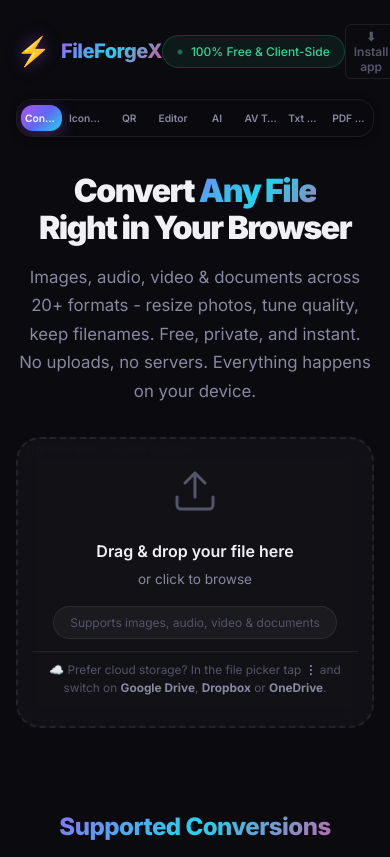
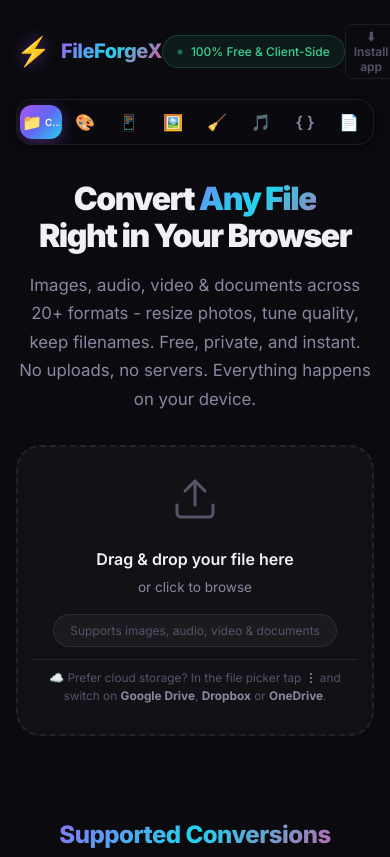
Before and after one commit to pratikachar/fileconvert, a website built with Vite: page index.html in a window 390 px wide. Shown: the top 857 px of the page. Built offline with nearby package versions, Linux system fonts and the light colour scheme.

Commit message:
icon-only mobile nav with active label, aria labels everywhere
Phones show 8 icon buttons (active keeps its label); desktop unchanged. aria-label+title on all nav buttons.

Mobile audit extended and green.

```diff
--- a/index.html
+++ b/index.html
@@ -75,35 +75,35 @@
       <!-- Navigation Tabs - outside <header> so position:sticky can pin them to the
            viewport; a sticky child can only travel within its parent's box. -->
       <nav class="nav-tabs" role="tablist">
-          <button class="nav-tab active" id="tab-btn-converter" data-tab="converter" role="tab" aria-selected="true">
+          <button class="nav-tab active" id="tab-btn-converter" data-tab="converter" role="tab" aria-selected="true" aria-label="Converter" title="Converter">
             <span class="tab-icon">📁</span>
             <span class="tab-label">Converter</span>
           </button>
-          <button class="nav-tab" id="tab-btn-icon" data-tab="icon" role="tab" aria-selected="false">
+          <button class="nav-tab" id="tab-btn-icon" data-tab="icon" role="tab" aria-selected="false" aria-label="Icon Maker" title="Icon Maker">
             <span class="tab-icon">🎨</span>
             <span class="tab-label">Icon Maker</span>
           </button>
-          <button class="nav-tab" id="tab-btn-qr" data-tab="qr" role="tab" aria-selected="false">
+          <button class="nav-tab" id="tab-btn-qr" data-tab="qr" role="tab" aria-selected="false" aria-label="QR" title="QR">
             <span class="tab-icon">📱</span>
             <span class="tab-label">QR</span>
           </button>
-          <button class="nav-tab" id="tab-btn-editor" data-tab="editor" role="tab" aria-selected="false">
+          <button class="nav-tab" id="tab-btn-editor" data-tab="editor" role="tab" aria-selected="false" aria-label="Editor" title="Editor">
             <span class="tab-icon">🖼️</span>
             <span class="tab-label">Editor</span>
           </button>
-          <button class="nav-tab" id="tab-btn-ai" data-tab="ai" role="tab" aria-selected="false">
+          <button class="nav-tab" id="tab-btn-ai" data-tab="ai" role="tab" aria-selected="false" aria-label="AI Cleaner" title="AI Cleaner">
             <span class="tab-icon">🧹</span>
             <span class="tab-label">AI</span>
           </button>
-          <button class="nav-tab" id="tab-btn-audio" data-tab="audio" role="tab" aria-selected="false">
+          <button class="nav-tab" id="tab-btn-audio" data-tab="audio" role="tab" aria-selected="false" aria-label="AV Tools" title="AV Tools">
             <span class="tab-icon">🎵</span>
             <span class="tab-label">AV Tools</span>
           </button>
-          <button class="nav-tab" id="tab-btn-text" data-tab="text" role="tab" aria-selected="false">
+          <button class="nav-tab" id="tab-btn-text" data-tab="text" role="tab" aria-selected="false" aria-label="Txt Tools" title="Txt Tools">
             <span class="tab-icon">{ }</span>
             <span class="tab-label">Txt Tools</span>
           </button>
-          <button class="nav-tab" id="tab-btn-pdf" data-tab="pdf" role="tab" aria-selected="false">
+          <button class="nav-tab" id="tab-btn-pdf" data-tab="pdf" role="tab" aria-selected="false" aria-label="PDF Tools" title="PDF Tools">
             <span class="tab-icon">📄</span>
             <span class="tab-label">PDF Tools</span>
           </button>
--- a/src/style.css
+++ b/src/style.css
@@ -1072,39 +1072,44 @@
     padding: 7px 6px;
     font-size: 0.7rem;
     gap: 3px;
-    /* Squeeze all 8 tabs in first; the row still scrolls as a fallback. */
+    /* Icon rail on phones: labels hide except on the active tab, so all 8
+       fit with room to spare. The row still scrolls as a fallback. */
     flex: 1 1 0;
     min-width: 0;
     justify-content: center;
   }
 
-  .tab-label {
+  .nav-tab .tab-label {
+    display: none;
+  }
+
+  .nav-tab.active .tab-label {
+    display: inline;
     overflow: hidden;
     text-overflow: ellipsis;
   }
 
   .tab-icon {
-    font-size: 0.95rem;
+    font-size: 1.05rem;
   }
 }
 
 @media (max-width: 420px) {
+  /* Icons stay visible (they ARE the navigation now); tighter still. */
   .tab-icon {
-    display: none;
-  }
-
-  /* All 8 short tabs should fit without scrolling; the row still scrolls
-     as a fallback on very narrow screens (overflow-x:auto above). */
+    font-size: 1rem;
+  }
+
   .nav-tabs {
-    gap: 3px;
-    padding: 5px 4px;
+    gap: 2px;
+    padding: 5px 3px;
   }
 
   .nav-tab {
     flex: 1 1 0;
     min-width: 0;
-    padding: 7px 4px;
-    font-size: 0.64rem;
+    padding: 7px 2px;
+    font-size: 0.62rem;
   }
 
   .logo-text {
```
Also changed, not shown: progress.md (+6 -0 lines).
